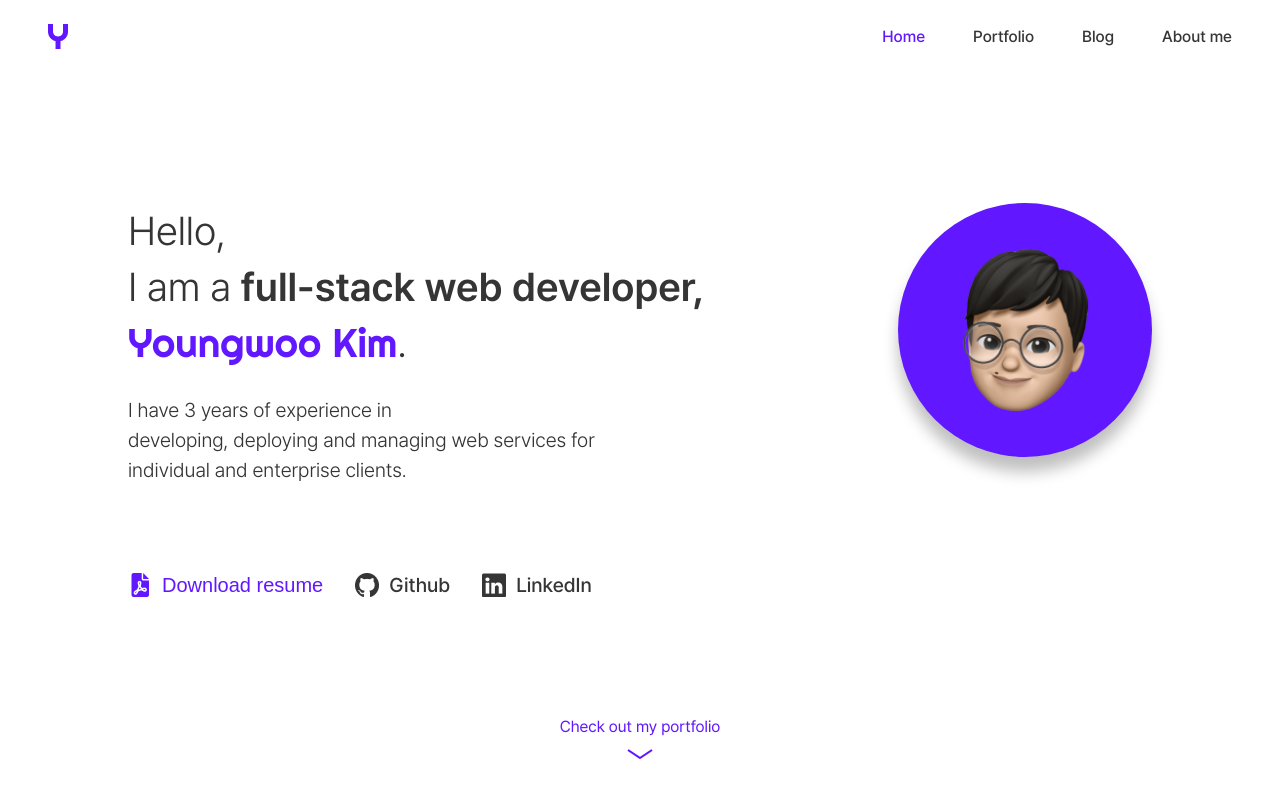
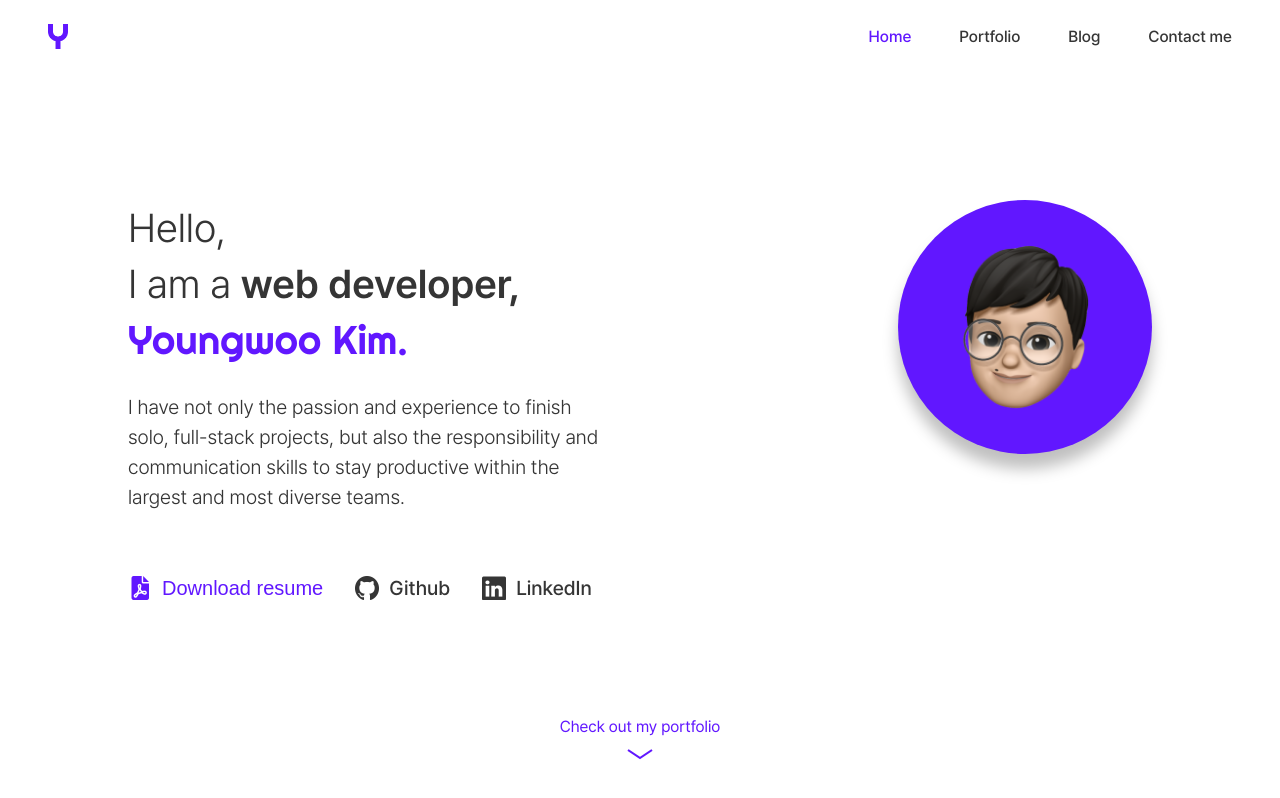
Before and after one commit to seanK200/portfolio, a React (Create React App) app: page / in a window 1280 px wide. Shown: the top 798 px of the page. Built offline with nearby package versions, Linux system fonts and the light colour scheme.

Commit message:
fix minor contents in header, home/introsection

```diff
--- a/src/components/header/index.tsx
+++ b/src/components/header/index.tsx
@@ -67,6 +67,7 @@ const Header = ({ setHeaderHeight }: PropTypes): JSX.Element => {
           height="25px"
           spriteX={1}
           spriteY={2}
+          hoverable={true}
         />
       </Link>
       <Navigation headerHeight={headerHeight} isNavOpen={isNavOpen}>
--- a/src/components/home/IntroSection.tsx
+++ b/src/components/home/IntroSection.tsx
@@ -1,6 +1,5 @@
 import React, { useEffect, useRef, useState } from 'react';
 import Asset from '../utilities/Asset';
-import HideMobile from '../utilities/HideMobile';
 import FullSection from './FullSection';
 import SHighlight from '../../styles/Highlight';
 import styled from 'styled-components';
@@ -29,7 +28,7 @@ const IntroSection = () => {
       const { right } = introContentLeftRef.current.getBoundingClientRect();
       const { left } = memojiContainerRef.current.getBoundingClientRect();
 
-      setFadedMemoji(right > left + 8 && !isMobile);
+      setFadedMemoji(right > left + 16 && !isMobile);
     }
   }, [windowSize]);
 
@@ -47,20 +46,7 @@ const IntroSection = () => {
             <span>{t('greeting5')}</span>
           </h1>
 
-          <p>
-            {t('introduction1')}
-            <HideMobile>
-              <br />
-            </HideMobile>
-            {t('introduction2')}
-            <HideMobile>
-              <br />
-            </HideMobile>
-            {t('introduction3')}
-            <HideMobile>
-              <br />
-            </HideMobile>
-          </p>
+          <p>{t('introduction')}</p>
           <ButtonContainer>
             <ResumeButton>
               <Asset
@@ -138,7 +124,9 @@ const IntroContents = styled.div`
     font-size: 2.5rem;
     line-height: 1.4;
     margin-bottom: 24px;
+    max-width: 600px;
   }
+
   & h1 span.bold {
     font-weight: 600;
   }
@@ -147,7 +135,8 @@ const IntroContents = styled.div`
     font-weight: 300;
     font-size: 1.25rem;
     line-height: 1.5;
-    margin-bottom: 88px;
+    margin-bottom: 64px;
+    max-width: 472px;
   }
 
   @media screen and (max-width: ${breakpoints.mobile}px) {
--- a/src/components/utilities/Asset.tsx
+++ b/src/components/utilities/Asset.tsx
@@ -20,6 +20,7 @@ type StyledPropTypes = {
   url: string;
   width: string;
   height: string;
+  spriteX: number;
   offsetX: string;
   offsetY: string;
   scale: string;
@@ -68,6 +69,7 @@ const Asset = (props: AssetPropTypes) => {
       url={process.env.PUBLIC_URL + '/assets/' + src}
       width={typeof width === 'number' ? `${width}px` : width}
       height={typeof height === 'number' ? `${height}px` : height}
+      spriteX={spriteX}
       offsetX={`calc(-1 * ${width} * ${offsetX})`}
       offsetY={`calc(-1 * ${height} * ${offsetY} ${
         useDarkTheme ? `- ${height}` : ''
@@ -93,8 +95,8 @@ const SAsset = styled.span<StyledPropTypes>`
 
   &.asset__span-hover,
   &:hover {
-    background-position-x: ${({ hoverable, offsetX, width }) =>
-      hoverable ? `calc(${offsetX} - ${width})` : offsetX};
+    background-position-x: ${({ hoverable, spriteX, offsetX, width }) =>
+      hoverable && spriteX > 1 ? `calc(${offsetX} - ${width})` : offsetX};
   }
 `;
 
--- a/src/texts/homeTexts.ts
+++ b/src/texts/homeTexts.ts
@@ -10,28 +10,20 @@ const homeTexts: MultiLangTexts = {
     en: 'I am a ',
   },
   greeting3: {
-    ko: '풀스택 웹 개발자',
-    en: 'full-stack web developer, ',
+    ko: '웹 개발자',
+    en: 'web developer, ',
   },
   greeting4: {
     ko: '김영우',
-    en: 'Youngwoo Kim',
+    en: 'Youngwoo Kim.',
   },
   greeting5: {
     ko: '입니다.',
-    en: '.',
+    en: '',
   },
-  introduction1: {
-    ko: '개인, 기업 소유의 웹 서비스를 ',
-    en: 'I have 3 years of experience in ',
-  },
-  introduction2: {
-    ko: '개발, 배포 및 관리한 3년 간의 실무 경험이 있는 ',
-    en: 'developing, deploying and managing web services for ',
-  },
-  introduction3: {
-    ko: '개발자입니다.',
-    en: 'individual and enterprise clients.',
+  introduction: {
+    ko: '저는 풀스택 프로젝트를 혼자 완성할 수 있는 끈기와 능력 뿐만이 아니라, 큰 규모의 팀 내에서 다양한 팀원들과 끝까지 함께 일할 수 있는 소통 능력과 책임감을 가진 사람입니다.',
+    en: 'I have not only the passion and experience to finish solo, full-stack projects, but also the responsibility and communication skills to stay productive within the largest and most diverse teams.',
   },
   resume: {
     ko: '이력서 다운로드',
--- a/src/texts/navTexts.ts
+++ b/src/texts/navTexts.ts
@@ -15,7 +15,7 @@ const navTexts: MultiLangTexts = {
   },
   about: {
     ko: '연락하기',
-    en: 'About me',
+    en: 'Contact me',
   },
 };
 
```
